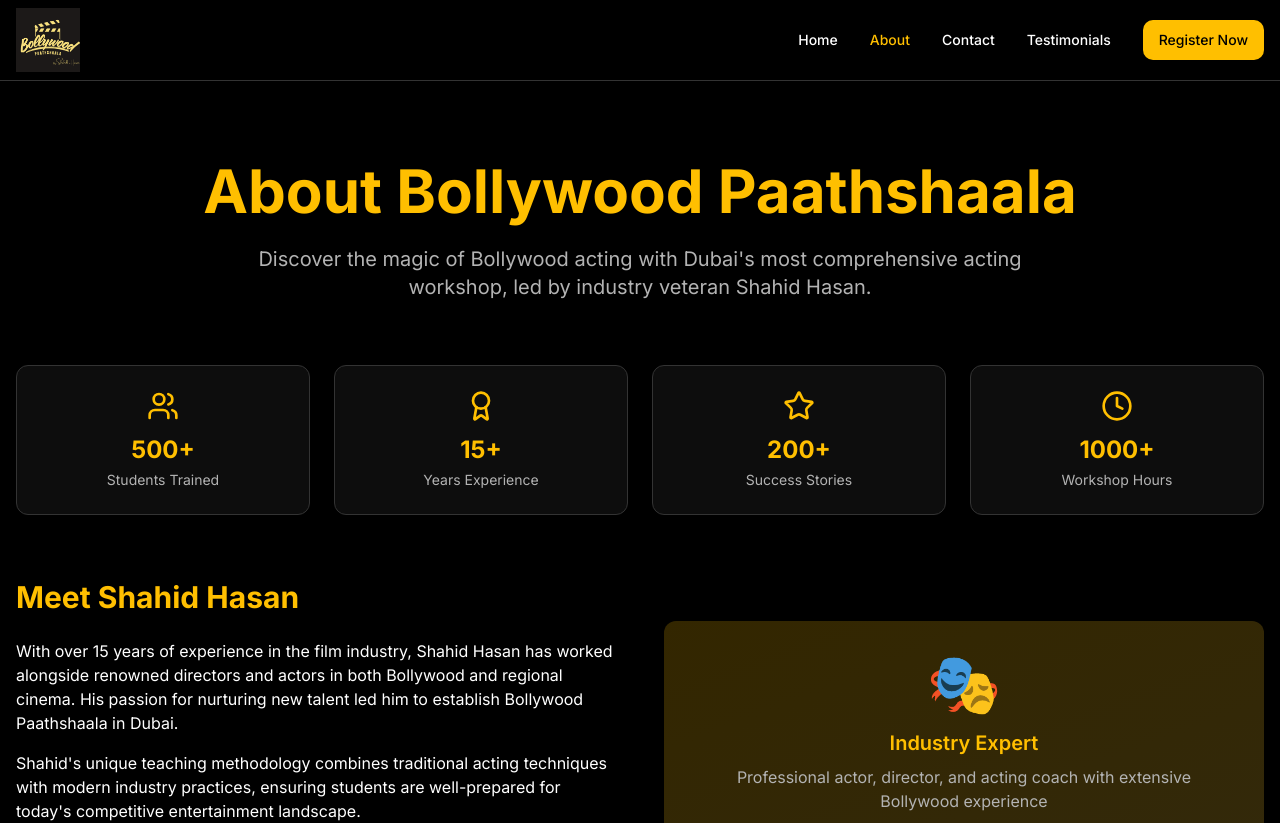
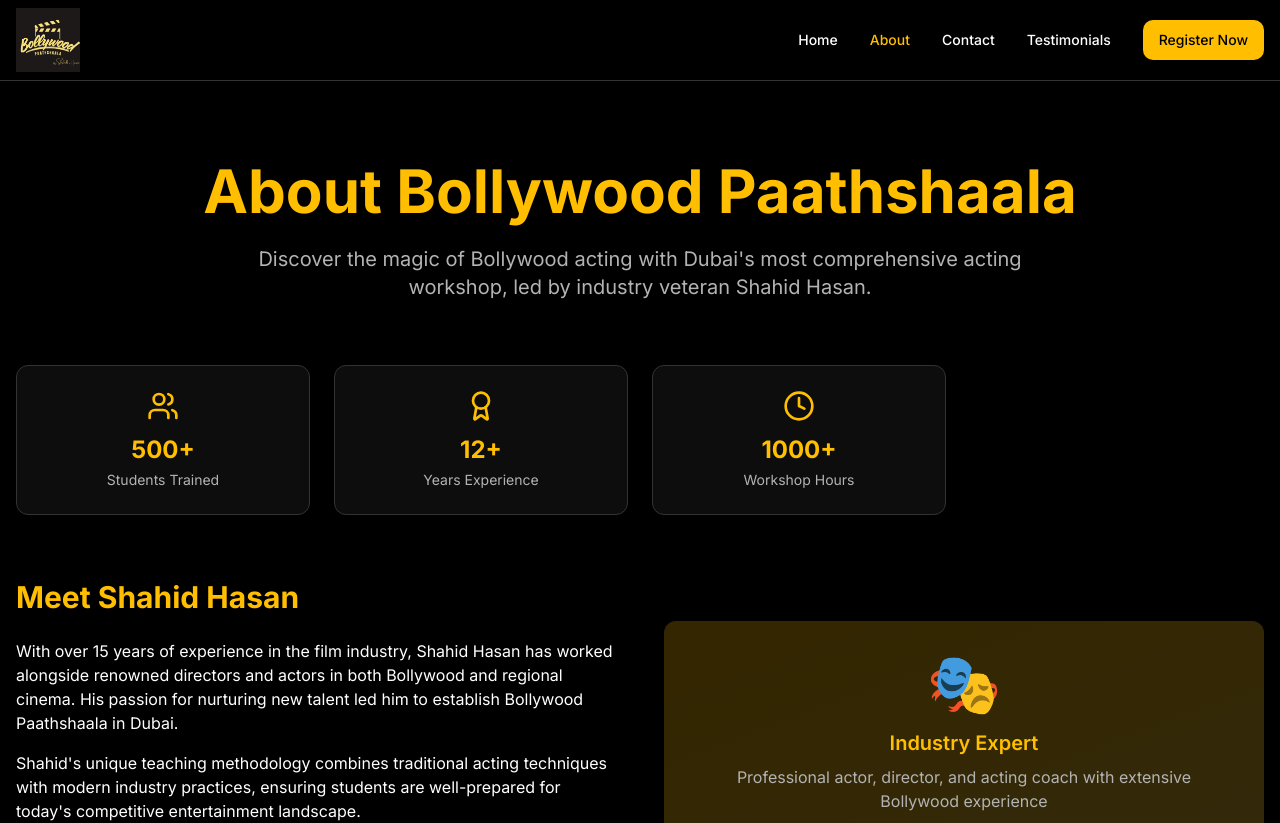
Before and after one commit to ghmayurosh-droid/hi-there-world-10, a React (Vite) app: page /about in a window 1280 px wide. Shown: the top 823 px of the page. Built offline with nearby package versions, Linux system fonts and the light colour scheme; the HTML template or start-up script is replaced by a standard one.

Commit message:
Update About.tsx

```diff
--- a/src/pages/About.tsx
+++ b/src/pages/About.tsx
@@ -4,8 +4,7 @@ import { Star, Users, Award, Clock } from "lucide-react";
 const About = () => {
   const stats = [
     { icon: Users, label: "Students Trained", value: "500+" },
-    { icon: Award, label: "Years Experience", value: "15+" },
-    { icon: Star, label: "Success Stories", value: "200+" },
+    { icon: Award, label: "Years Experience", value: "12+" },
     { icon: Clock, label: "Workshop Hours", value: "1000+" },
   ];
 
```
